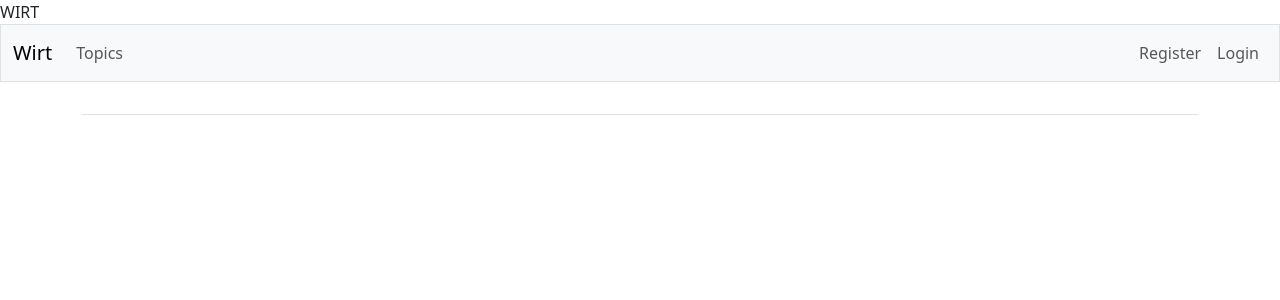
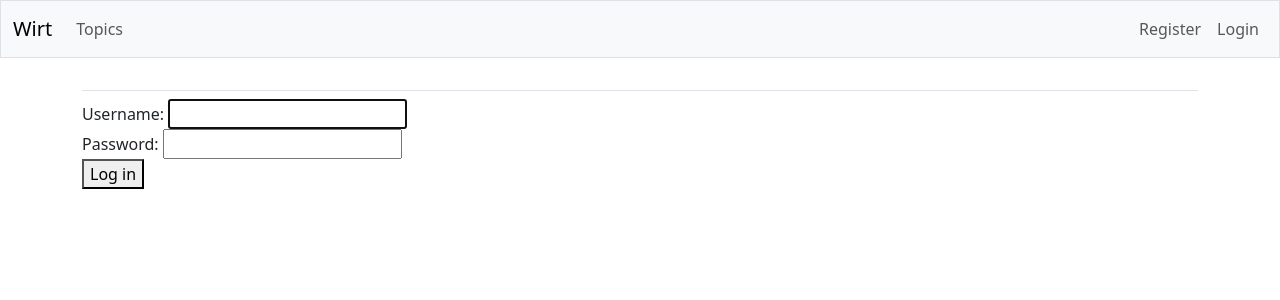
Before and after one commit to sharma-dharmesh/what_i_read_today, a Django app: page /accounts/login/ in a window 1280 px wide. Shown: the top 300 px of the page. Run offline with Django 5.2, Linux system fonts and the light colour scheme; some libraries are stand-ins or nearby versions.

Commit message:
Fixed: Title, navigation, main-content
Fixed the title of the page and the navigation bar of the base page,
also fixed the problem of content not showing on any page.

```diff
--- a/wirt/templates/wirt_pages/base.html
+++ b/wirt/templates/wirt_pages/base.html
@@ -3,7 +3,7 @@
 <head>
     <meta charset="utf-8">
     <meta name="viewport" content="width=device-width", initial-scale="1">
-    <tilte>WIRT</tilte>
+    <title>WIRT</title>
 
     {% load django_bootstrap5 %}
     {% bootstrap_css %}
@@ -67,6 +67,10 @@
         <div class="pb-2 mb-2 border-bottom">
             {% block page_header %} {% endblock page_header %}
         </div>
+
+        <div>
+            {% block content %} {% endblock content %}
+        </div>
     </main>
 </body>
 </html>
```
